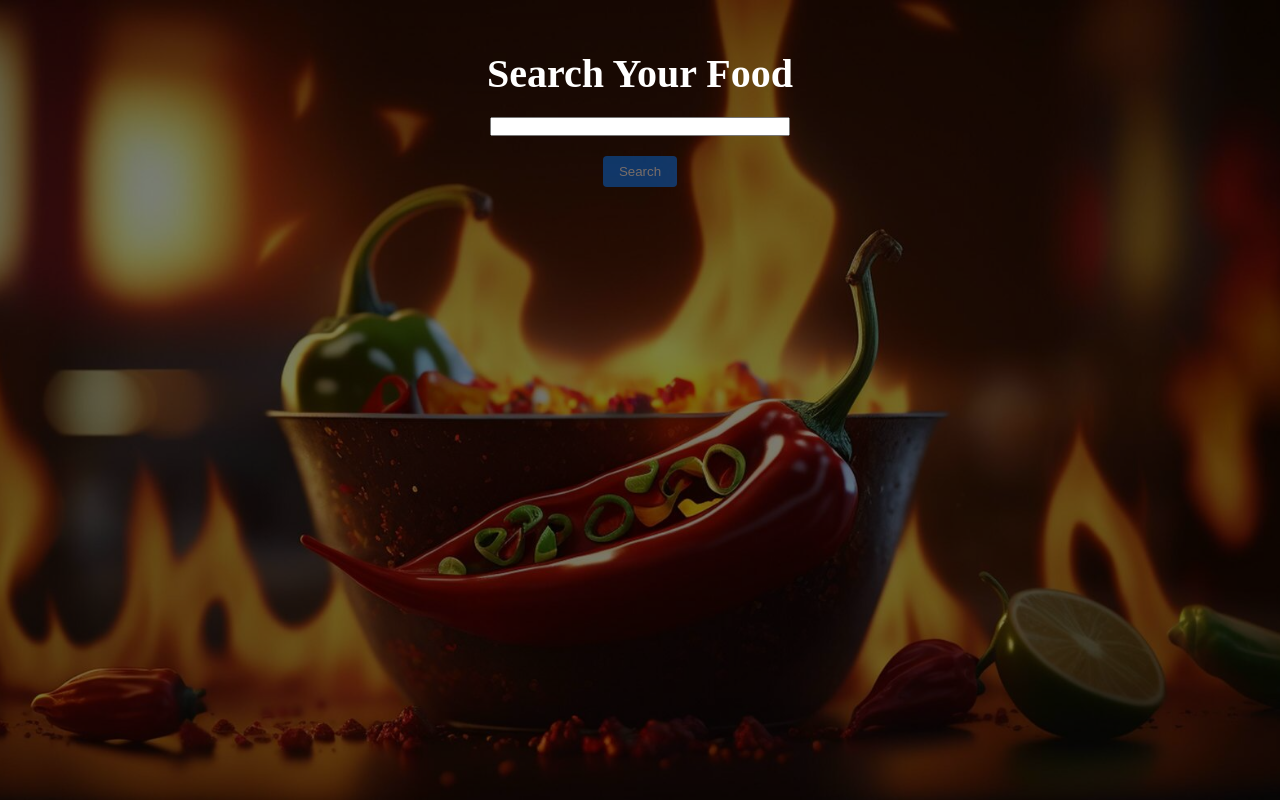
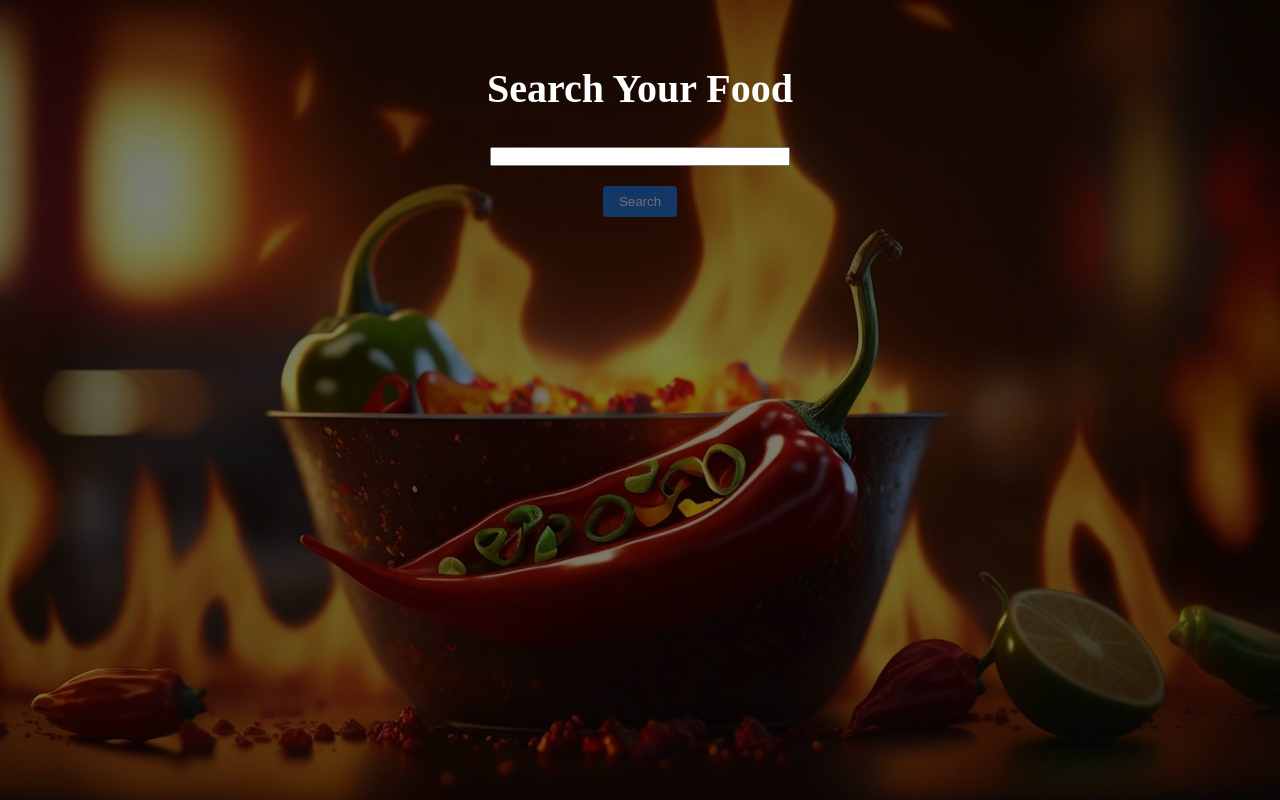
Before and after one commit to youal9/mat-applikationer, a React (Vite) app: page / in a window 1280 px wide. Built offline with nearby package versions, Linux system fonts and the light colour scheme.

Commit message:
some changes

```diff
--- a/src/Components/Fooditem/Fooditem.css
+++ b/src/Components/Fooditem/Fooditem.css
@@ -4,14 +4,17 @@
   margin: 16px;
   width: 350px;
   border: 1px solid #ffffff;
-  background-color: #e8c5c5;
+  background-color: #2e2a2a;
   display: flex;
   flex-direction: column;
   align-items: center;
   text-align: center;
   box-shadow: 20px 10px 10px 0px rgba(0, 0, 0, 0.712);
 }
-
+h1{
+  color: #fff;
+  padding: 15px 15px;
+}
 .food-item h4 {
   font-size: 1.2rem;
   margin-bottom: 8px;
```
